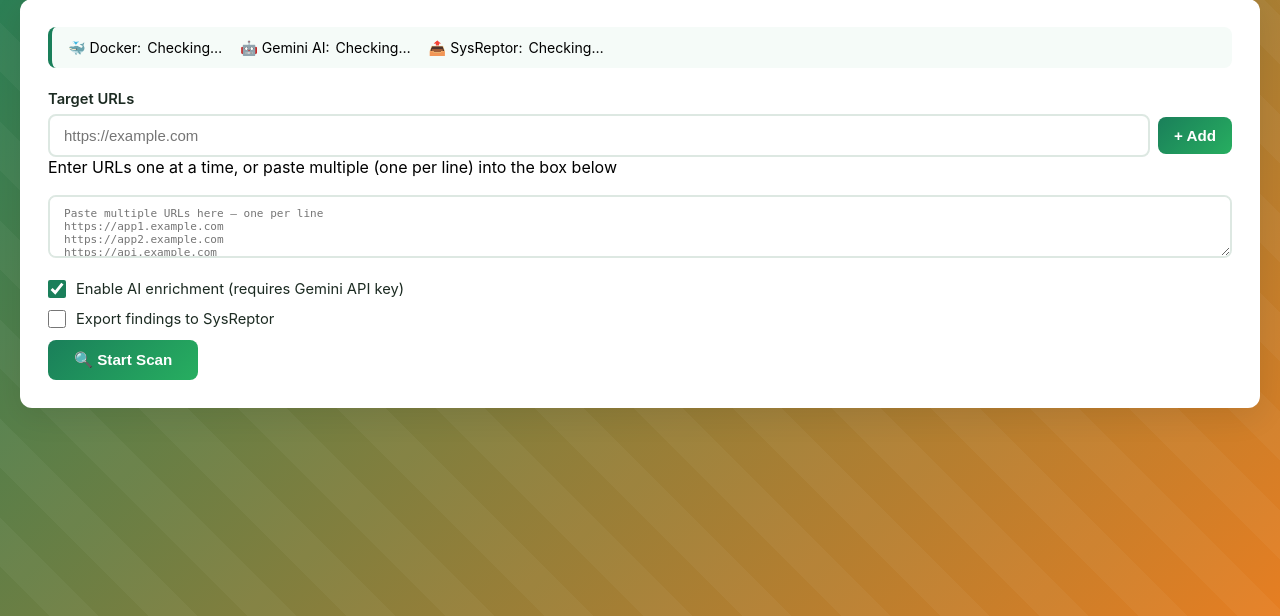
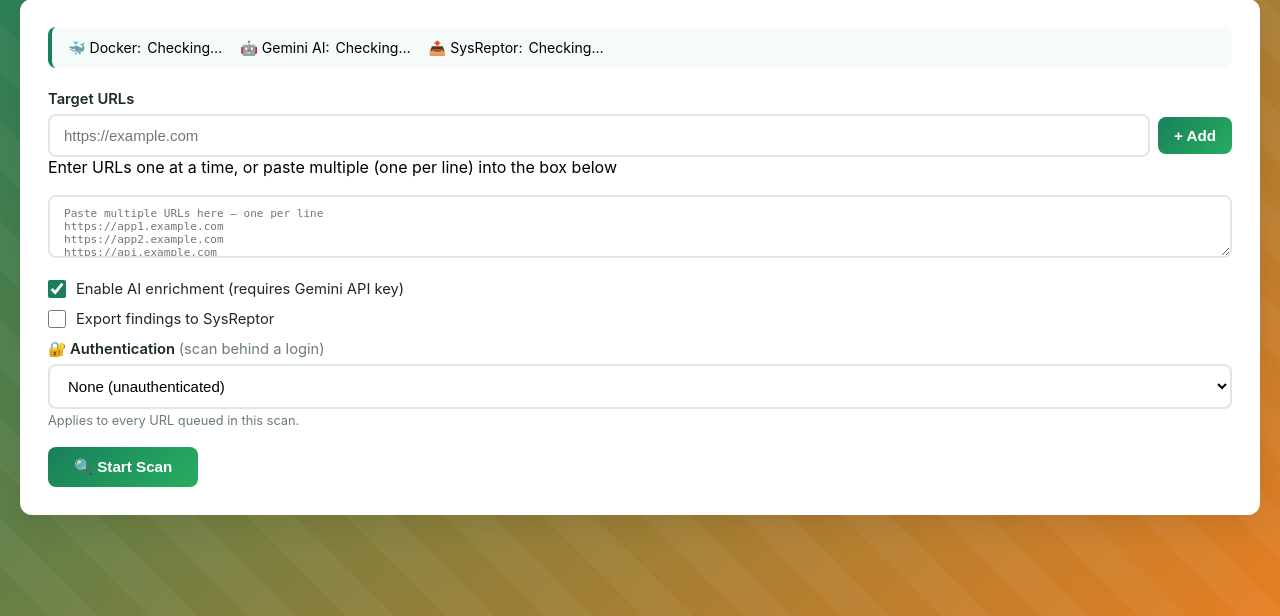
Before and after one commit to Gumbeoketch/scrappy-scanner, a Flask app: page / in a window 1280 px wide. Shown: the part 184-800 px from the top of the page. Run offline with Flask 3, Linux system fonts and the light colour scheme; data that the repository does not hold is empty.

Commit message:
feat: authenticated ZAP scans (bearer token + form login)
- app.py: ZAP Automation Framework path for auth scans
  - bearer: inject Authorization header via replacer (argv-safe)
  - userpass: form-auth context with credentials (modelled on zap-auth.yaml)
  - both emit traditional-json for the existing parser
  - plan written 0600 and deleted after; secrets scrubbed from errors
  - unauthenticated baseline path unchanged
- /api/scan: accept + validate auth {type,token,login_url,username,password,...}
- index.html: Authentication section (None / Bearer / Username+password)
- requirements.txt: declare PyYAML (plan generation)

```diff
--- a/app.py
+++ b/app.py
@@ -15,6 +15,7 @@ import threading
 import uuid
 from datetime import datetime
 from pathlib import Path
+import yaml
 from flask import Flask, render_template, request, jsonify, send_file, Response
 import google.generativeai as genai
 
@@ -251,7 +252,146 @@ def sanitize_url_to_filename(url):
     return clean.strip('-') or 'scan'
 
 
-def run_zap_scan(target_url, output_dir):
+def _has_auth_scheme(token):
+    """True if the token already starts with an auth scheme (Bearer/Basic/...)."""
+    return bool(re.match(r'^(bearer|basic|token|apikey)\s', token or '', re.IGNORECASE))
+
+
+def _scrub_secrets(text, secrets):
+    """Redact credential values from tool output before surfacing it."""
+    if not text:
+        return text
+    for s in secrets:
+        if s:
+            text = text.replace(s, '***')
+    return text
+
+
+def _build_zap_plan(target_url, json_name, html_name, auth_type, auth):
+    """
+    Build a ZAP Automation Framework plan (spider + passive scan + reports).
+    For 'userpass' it embeds a form-based authentication context + user so the
+    spider crawls behind the login. Bearer auth is handled separately via the
+    replacer (request header injection), so it needs no context changes here.
+    """
+    context = {
+        'name': 'scan-context',
+        'urls': [target_url],
+        'includePaths': [],
+        'excludePaths': [],
+        'technology': {},
+    }
+    spider_params = {'context': 'scan-context', 'maxDuration': 2, 'maxDepth': 10}
+
+    if auth_type == 'userpass':
+        login_url  = auth.get('login_url') or target_url
+        user_field = (auth.get('username_field') or '').strip() or 'username'
+        pass_field = (auth.get('password_field') or '').strip() or 'password'
+        logged_out = (auth.get('logged_out_regex')
+                      or r'(?i)(log.?in|sign.?in|username|password|unauthor|session.?expir|\b401\b|\b403\b)')
+        context['authentication'] = {
+            'method': 'form',
+            'parameters': {
+                'loginPageUrl': login_url,
+                'loginRequestUrl': login_url,
+                'loginRequestBody': f'{user_field}={{{{username}}}}&{pass_field}={{{{password}}}}',
+            },
+            'verification': {
+                'method': 'response',
+                'loggedInRegex': r'\w',
+                'loggedOutRegex': logged_out,
+                'pollFrequency': 60,
+                'pollUnits': 'requests',
+            },
+        }
+        context['sessionManagement'] = {'method': 'cookie'}
+        context['users'] = [{
+            'name': 'scan-user',
+            'credentials': {
+                'username': auth.get('username', ''),
+                'password': auth.get('password', ''),
+            },
+        }]
+        spider_params['user'] = 'scan-user'
+
+    return {
+        'env': {
+            'contexts': [context],
+            'parameters': {'failOnError': False, 'progressToStdout': True},
+        },
+        'jobs': [
+            {'type': 'passiveScan-config', 'parameters': {'maxAlertsPerRule': 10}},
+            {'type': 'spider', 'parameters': spider_params},
+            {'type': 'passiveScan-wait', 'parameters': {'maxDuration': 5}},
+            {'type': 'report', 'parameters': {
+                'template': 'traditional-json', 'reportDir': '/zap/wrk/',
+                'reportFile': json_name, 'reportTitle': 'ZAP Security Report',
+                'reportDescription': ''}},
+            {'type': 'report', 'parameters': {
+                'template': 'traditional-html', 'reportDir': '/zap/wrk/',
+                'reportFile': html_name, 'reportTitle': 'ZAP Security Report',
+                'reportDescription': ''}},
+        ],
+    }
+
+
+def _run_zap_auth_scan(target_url, output_dir, scan_prefix, scan_json, scan_html, auth_type, auth):
+    """Authenticated scan via the ZAP Automation Framework (bearer or form auth)."""
+    plan = _build_zap_plan(target_url, scan_json.name, scan_html.name, auth_type, auth)
+    plan_path = output_dir / f"{scan_prefix}_plan.yaml"
+    secrets = [auth.get('token'), auth.get('password')]
+
+    try:
+        # The plan may contain credentials — write it readable only by the owner.
+        with open(plan_path, 'w') as f:
+            yaml.safe_dump(plan, f, sort_keys=False)
+        os.chmod(plan_path, 0o600)
+
+        cmd = [
+            'docker', 'run', '--rm',
+            '-v', f"{output_dir.absolute()}:/zap/wrk:rw",
+            '--user', 'root',
+            'ghcr.io/zaproxy/zaproxy:stable',
+            'zap.sh', '-cmd', '-autorun', f'/zap/wrk/{plan_path.name}',
+        ]
+
+        if auth_type == 'bearer':
+            header = (auth.get('header') or '').strip() or 'Authorization'
+            token = (auth.get('token') or '').strip()
+            value = token if _has_auth_scheme(token) else f'Bearer {token}'
+            # Inject the auth header into every request via ZAP's replacer add-on.
+            # Passed as discrete argv entries so the space in "Bearer <token>"
+            # is preserved (no shell parsing involved).
+            cmd += [
+                '-config', 'replacer.full_list(0).description=auth',
+                '-config', 'replacer.full_list(0).enabled=true',
+                '-config', 'replacer.full_list(0).matchtype=REQ_HEADER',
+                '-config', f'replacer.full_list(0).matchstr={header}',
+                '-config', 'replacer.full_list(0).regex=false',
+                '-config', f'replacer.full_list(0).replacement={value}',
+            ]
+
+        # nosemgrep
+        result = subprocess.run(cmd, capture_output=True, text=True, timeout=1800)
+
+        if not scan_json.exists():
+            detail = _scrub_secrets(result.stderr or result.stdout, secrets)
+            raise Exception(f"ZAP authenticated scan failed: {(detail or '')[:800]}")
+
+        return {
+            'json_path': scan_json,
+            'html_path': scan_html,
+            'resource_name': scan_prefix,
+        }
+    finally:
+        # Never leave the credential-bearing plan on disk.
+        try:
+            plan_path.unlink()
+        except OSError:
+            pass
+
+
+def run_zap_scan(target_url, output_dir, auth=None):
     resource_name = sanitize_url_to_filename(target_url)
     timestamp = datetime.now().strftime('%Y%m%d_%H%M%S')
     scan_prefix = f"{resource_name}_{timestamp}"
@@ -263,6 +403,14 @@ def run_zap_scan(target_url, output_dir):
     # container, without making the directory world-writable.
     output_dir.chmod(0o755)
 
+    auth = auth or {}
+    auth_type = (auth.get('type') or 'none').lower()
+
+    if auth_type in ('bearer', 'userpass'):
+        return _run_zap_auth_scan(target_url, output_dir, scan_prefix,
+                                  scan_json, scan_html, auth_type, auth)
+
+    # --- Unauthenticated baseline scan (default) ---
     cmd = [
         'docker', 'run', '--rm',
         '-v', f"{output_dir.absolute()}:/zap/wrk:rw",
@@ -512,7 +660,7 @@ def index():
     return render_template('index.html')
 
 
-def _run_scan_job(job_id, target_url, use_ai, export_reptor, project_name):
+def _run_scan_job(job_id, target_url, use_ai, export_reptor, project_name, auth=None):
     def update(status, progress, message):
         with _jobs_lock:
             _jobs[job_id].update(status=status, progress=progress, message=message)
@@ -520,8 +668,12 @@ def _run_scan_job(job_id, target_url, use_ai, export_reptor, project_name):
     try:
         output_dir = app.config['UPLOAD_FOLDER']
 
-        update('running', 10, 'Starting ZAP Docker container…')
-        scan_result = run_zap_scan(target_url, output_dir)
+        auth_type = (auth or {}).get('type', 'none')
+        start_msg = ('Starting authenticated ZAP scan…'
+                     if auth_type in ('bearer', 'userpass')
+                     else 'Starting ZAP Docker container…')
+        update('running', 10, start_msg)
+        scan_result = run_zap_scan(target_url, output_dir, auth=auth)
 
         update('running', 60, 'Parsing ZAP findings…')
         findings_data = parse_zap_to_sysreptor(
@@ -578,11 +730,25 @@ def scan_endpoint():
     export_reptor = data.get('export_to_sysreptor', False)
     project_name  = data.get('project_name',
                               f"Security Scan - {datetime.now().strftime('%Y-%m-%d %H:%M')}")
+    auth          = data.get('auth') or {}
+    auth_type     = (auth.get('type') or 'none').lower()
 
     if not target_url:
         return jsonify({'error': 'URL is required'}), 400
     if not target_url.startswith(('http://', 'https://')):
         return jsonify({'error': 'URL must start with http:// or https://'}), 400
+
+    # Validate authentication parameters
+    if auth_type not in ('none', 'bearer', 'userpass'):
+        return jsonify({'error': 'Invalid auth type'}), 400
+    if auth_type == 'bearer' and not (auth.get('token') or '').strip():
+        return jsonify({'error': 'A bearer token is required for bearer authentication'}), 400
+    if auth_type == 'userpass':
+        if not ((auth.get('username') or '').strip() and (auth.get('password') or '')):
+            return jsonify({'error': 'Username and password are required for login authentication'}), 400
+        login_url = (auth.get('login_url') or '').strip()
+        if login_url and not login_url.startswith(('http://', 'https://')):
+            return jsonify({'error': 'Login URL must start with http:// or https://'}), 400
 
     job_id = str(uuid.uuid4())
     with _jobs_lock:
@@ -596,7 +762,7 @@ def scan_endpoint():
 
     threading.Thread(
         target=_run_scan_job,
-        args=(job_id, target_url, use_ai, export_reptor, project_name),
+        args=(job_id, target_url, use_ai, export_reptor, project_name, auth),
         daemon=True
     ).start()
 
--- a/requirements.txt
+++ b/requirements.txt
@@ -2,3 +2,4 @@ flask==3.1.3
 google-generativeai>=0.8.5
 werkzeug==3.1.9
 reptor>=0.34
+PyYAML>=6.0
--- a/templates/index.html
+++ b/templates/index.html
@@ -413,6 +413,55 @@
                     <label for="projectName">SysReptor Project Name</label>
                     <input type="text" id="projectName" placeholder="Security Assessment – 2025-06-04">
                 </div>
+
+                <!-- ── Authenticated scanning ── -->
+                <div class="form-group">
+                    <label for="authType">🔐 Authentication <span style="font-weight:400;color:var(--muted)">(scan behind a login)</span></label>
+                    <select id="authType" onchange="onAuthTypeChange()"
+                        style="width:100%;padding:11px 14px;border:2px solid var(--border);border-radius:8px;font-size:15px;background:white">
+                        <option value="none">None (unauthenticated)</option>
+                        <option value="bearer">Bearer token (API / OAuth)</option>
+                        <option value="userpass">Username &amp; password (form login)</option>
+                    </select>
+                    <span class="field-hint" style="font-size:.8em;color:var(--muted)">Applies to every URL queued in this scan.</span>
+                </div>
+
+                <div id="authBearerGroup" style="display:none">
+                    <div class="form-group">
+                        <label for="authToken">Bearer token</label>
+                        <input type="password" id="authToken" autocomplete="off"
+                            placeholder="paste token (the 'Bearer ' prefix is added automatically)">
+                        <span class="field-hint" style="font-size:.8em;color:var(--muted)">Sent as an <code>Authorization</code> header on every request.</span>
+                    </div>
+                    <div class="form-group">
+                        <label for="authHeader">Header name (advanced)</label>
+                        <input type="text" id="authHeader" placeholder="Authorization">
+                    </div>
+                </div>
+
+                <div id="authUserpassGroup" style="display:none">
+                    <div class="form-group">
+                        <label for="authLoginUrl">Login URL</label>
+                        <input type="url" id="authLoginUrl" placeholder="https://example.com/login">
+                    </div>
+                    <div class="form-group">
+                        <label for="authUsername">Username</label>
+                        <input type="text" id="authUsername" autocomplete="off">
+                    </div>
+                    <div class="form-group">
+                        <label for="authPassword">Password</label>
+                        <input type="password" id="authPassword" autocomplete="new-password">
+                    </div>
+                    <div class="form-group">
+                        <label>Form field names (advanced)</label>
+                        <div style="display:flex;gap:8px">
+                            <input type="text" id="authUserField" placeholder="username field (default: username)">
+                            <input type="text" id="authPassField" placeholder="password field (default: password)">
+                        </div>
+                        <span class="field-hint" style="font-size:.8em;color:var(--muted)">The POST body field names your login form uses.</span>
+                    </div>
+                </div>
+
                 <button type="submit" id="scanBtn" class="btn btn-primary">🔍 Start Scan</button>
             </form>
         </div>
@@ -572,6 +621,49 @@ function renderUrlQueue() {
     ).join('');
 }
 
+function onAuthTypeChange() {
+    const t = document.getElementById('authType').value;
+    document.getElementById('authBearerGroup').style.display   = t === 'bearer'   ? 'block' : 'none';
+    document.getElementById('authUserpassGroup').style.display = t === 'userpass' ? 'block' : 'none';
+}
+
+function collectAuth() {
+    const t = document.getElementById('authType').value;
+    if (t === 'bearer') {
+        return {
+            type: 'bearer',
+            token: document.getElementById('authToken').value.trim(),
+            header: document.getElementById('authHeader').value.trim()
+        };
+    }
+    if (t === 'userpass') {
+        return {
+            type: 'userpass',
+            login_url: document.getElementById('authLoginUrl').value.trim(),
+            username: document.getElementById('authUsername').value,
+            password: document.getElementById('authPassword').value,
+            username_field: document.getElementById('authUserField').value.trim(),
+            password_field: document.getElementById('authPassField').value.trim()
+        };
+    }
+    return { type: 'none' };
+}
+
+function validateAuth(auth) {
+    if (auth.type === 'bearer' && !auth.token) {
+        alert('Enter a bearer token, or set Authentication to None.'); return false;
+    }
+    if (auth.type === 'userpass') {
+        if (!auth.login_url || !(auth.login_url.startsWith('http://') || auth.login_url.startsWith('https://'))) {
+            alert('Enter a valid Login URL (http:// or https://).'); return false;
+        }
+        if (!auth.username || !auth.password) {
+            alert('Enter both a username and password for login authentication.'); return false;
+        }
+    }
+    return true;
+}
+
 function collectUrls() {
     const urls = [...queuedUrls];
     const single = document.getElementById('targetUrl').value.trim();
@@ -595,8 +687,11 @@ document.getElementById('scanForm').addEventListener('submit', async function(e)
     const exportReptor = document.getElementById('exportReptor').checked;
     const projectName = document.getElementById('projectName').value.trim();
 
+    const auth = collectAuth();
+    if (!validateAuth(auth)) return;
+
     for (const url of urls) {
-        const payload = { url, use_ai: useAi, export_to_sysreptor: exportReptor, project_name: projectName };
+        const payload = { url, use_ai: useAi, export_to_sysreptor: exportReptor, project_name: projectName, auth };
         try {
             const kickoff = await fetch('/api/scan', { method:'POST', headers:{'Content-Type':'application/json'}, body:JSON.stringify(payload) });
             if (!kickoff.ok) {
```
